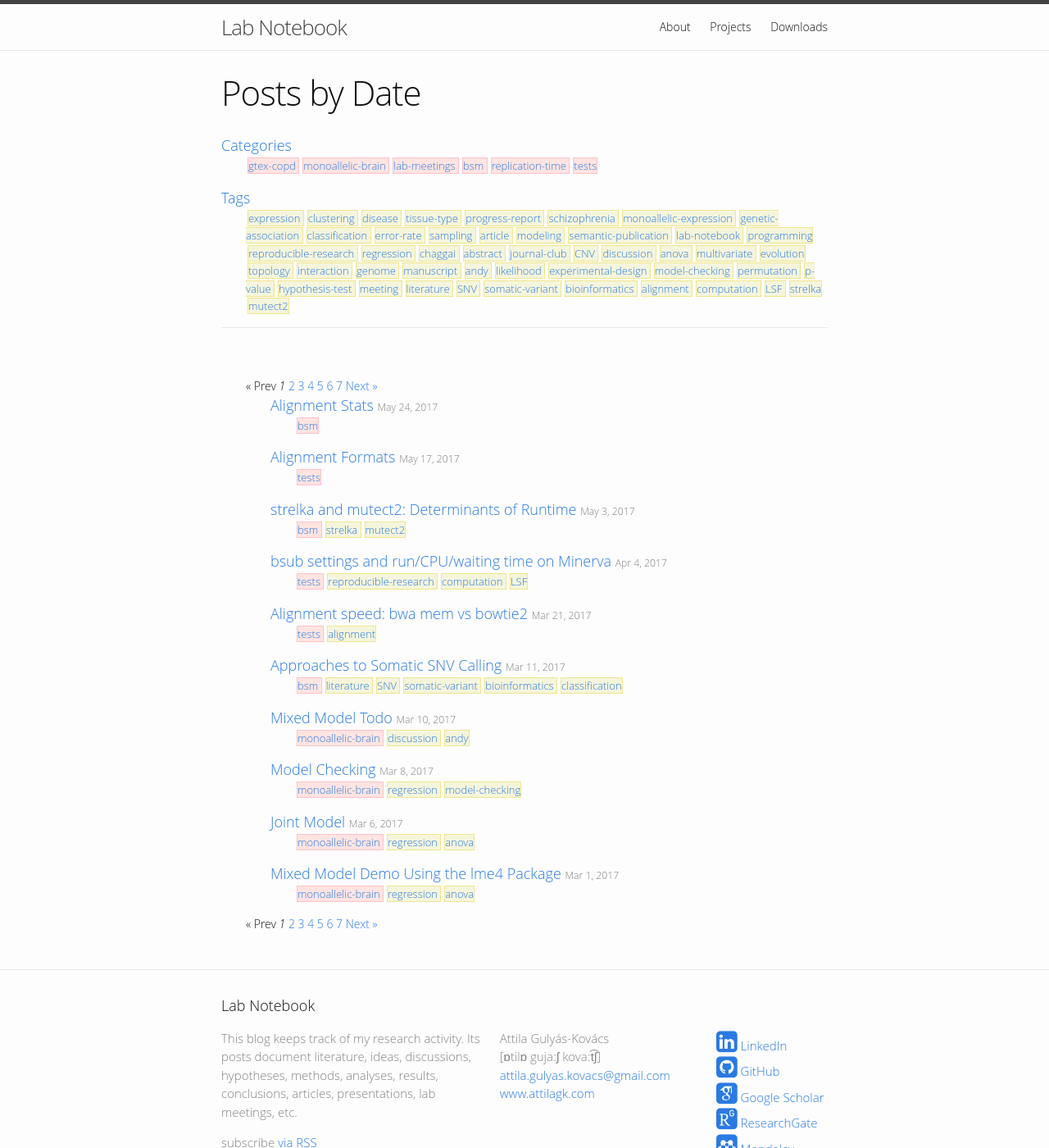
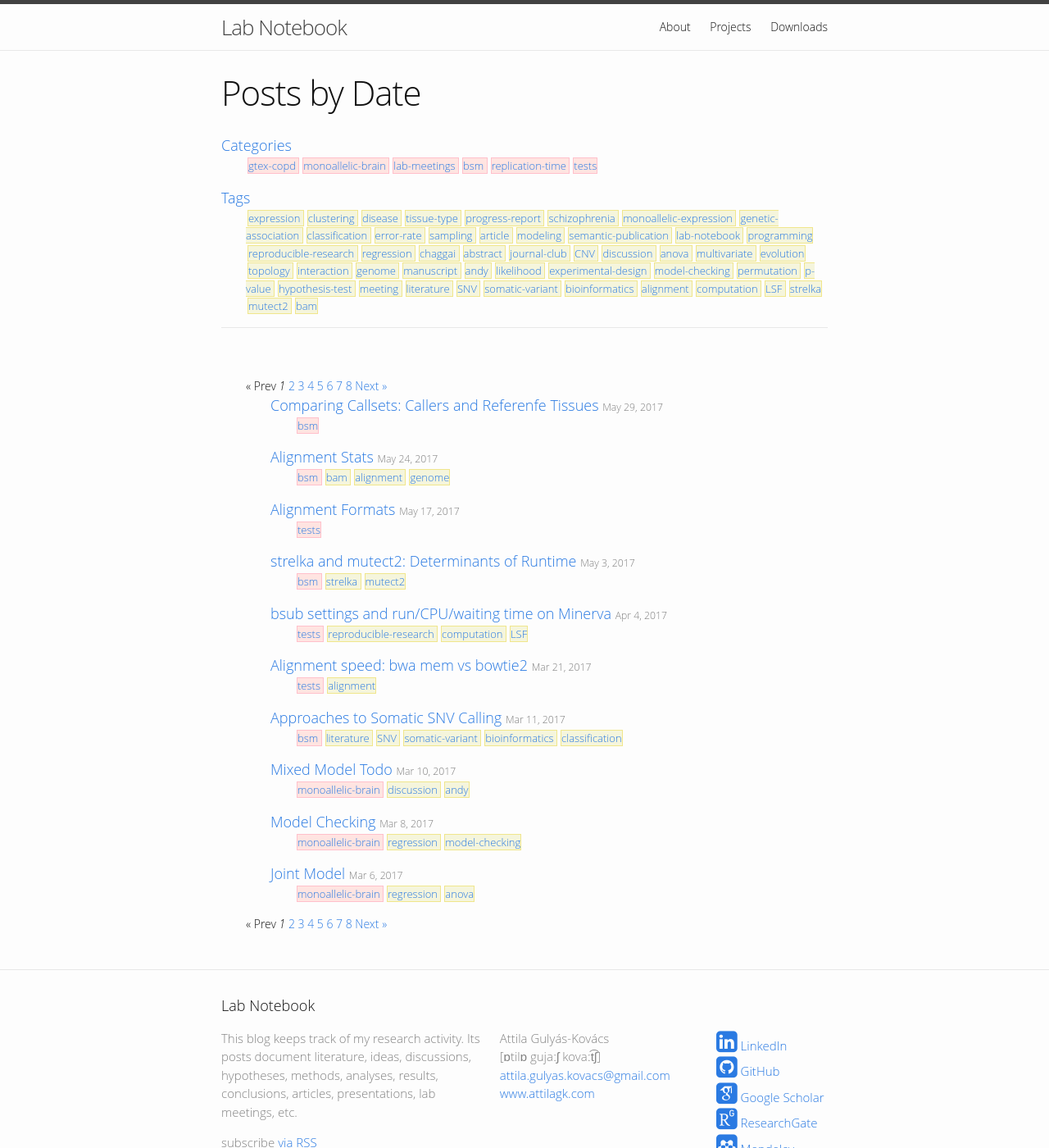
Before and after one commit to attilagk/monoallelic-brain, a Jekyll site: the page built from index.html, in a window 1280 px wide and 1400 px high. Shown: the whole window at 82% size. Built offline with Jekyll 4.4.1, drawn with Linux system fonts in a browser that asks for light colours; nearby versions of some CDN libraries; some web fonts are replaced; the list of posts is cut into pages by our own code.

Commit message:
VCF comparisons and alignment stats edits

```diff
--- a/bsm/_posts/2017-05-24-alignment-stats.md
+++ b/bsm/_posts/2017-05-24-alignment-stats.md
@@ -1,5 +1,6 @@
 ---
 layout: post
+tags: [bam, alignment, genome]
 ---
 
 {% include projects/bsm/2017-05-24-alignment-stats.html %}
--- /dev/null
+++ b/bsm/_posts/2017-05-29-vcf-comparisons.md
@@ -0,0 +1,6 @@
+---
+layout: post
+title: "Comparing Callsets: Callers and Referenfe Tissues"
+---
+
+{% include projects/bsm/2017-05-29-vcf-comparisons.html %}
```
Also changed, not shown: _includes/knitr-syntax-highlight.html (line endings or trailing spaces).
